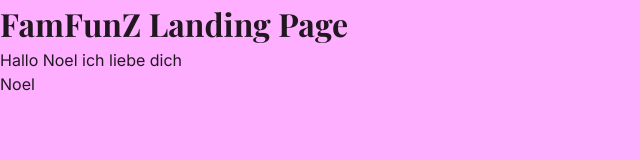
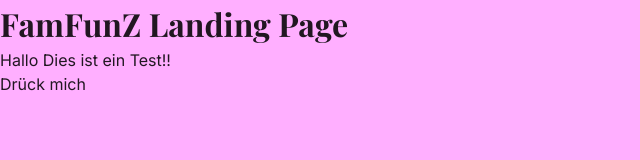
Before and after one commit to wojtek-strzyzowski/FamFunZ_new, a Vue app in the folder frontend/: page / in a window 1280 px wide. Shown: the top 160 px of the page, without its empty margins (0-640 px from the left). Built offline with nearby package versions, Linux system fonts and the light colour scheme.

Commit message:
einfach den Text geändert

```diff
--- a/frontend/src/pages/LandingPage.vue
+++ b/frontend/src/pages/LandingPage.vue
@@ -5,8 +5,8 @@
 <template>
   <div>
     <h1>FamFunZ Landing Page</h1>
-    <p>Hallo Noel ich liebe dich</p>
-    <button color="primary">Noel</button>
+    <p>Hallo Dies ist ein Test!!</p>
+    <button color="primary">Drück mich</button>
   </div>
 </template>
 
```
Also changed, not shown: 1 other file (tests, documents, lock files or other folders).
